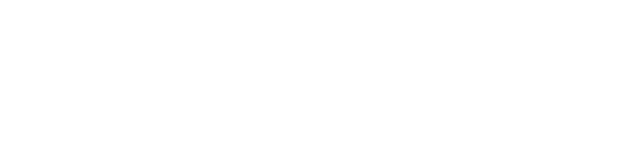
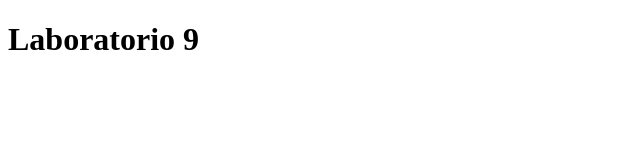
Before and after one commit to G4ru75/Actividades.tech, a plain HTML site: page index.html in a window 1280 px wide. Shown: the whole page, without its empty margins (0-640 px from the left). Drawn offline with Linux system fonts and the light colour scheme.

Commit message:
modificacion

```diff
--- a/index.html
+++ b/index.html
@@ -6,6 +6,6 @@
     <title>Laboratorio 9</title>
 </head>
 <body>
-
+    <header> <h1>Laboratorio 9</h1> </header>
 </body>
 </html>
```
